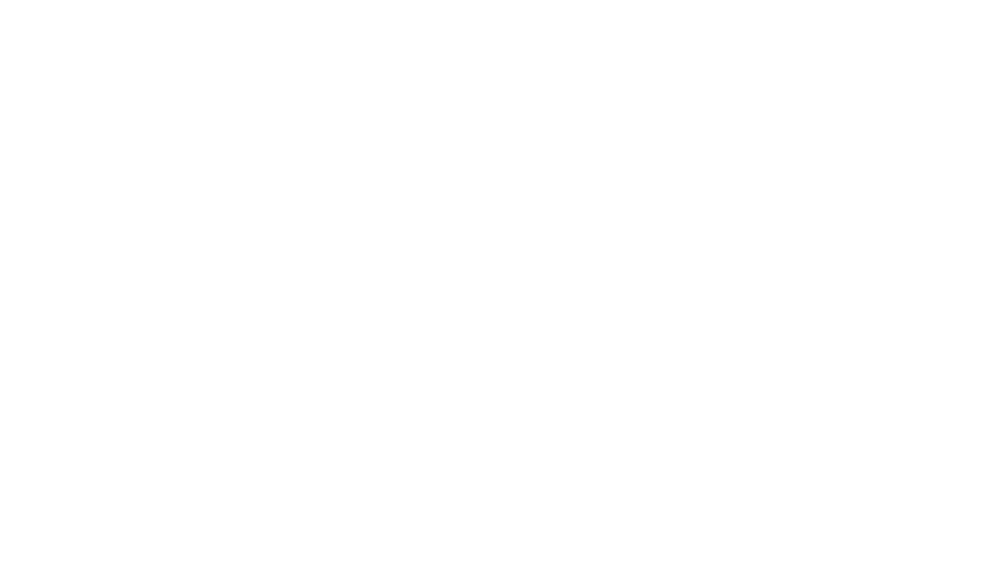
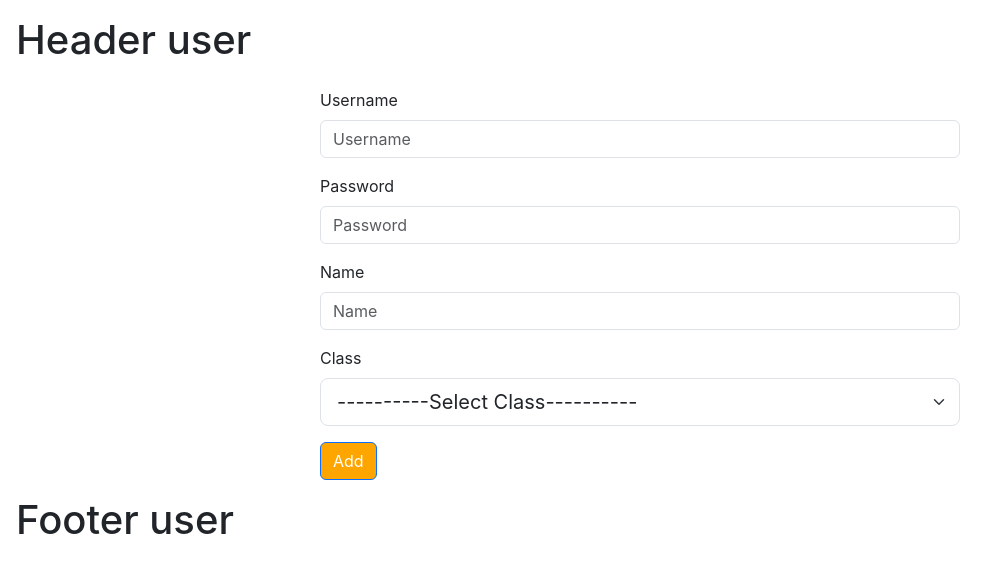
Before and after one commit to ntnghia-it01/example-fe-wd19304, a React (Create React App) app: page /register in a window 1280 px wide. Before the commit this address had no page. Shown: the top 572 px of the page, without its empty margins (0-1004 px from the left). Built offline with nearby package versions, Linux system fonts and the light colour scheme.

Commit message:
commit 2025.03.29

```diff
--- a/package.json
+++ b/package.json
@@ -11,6 +11,7 @@
     "react": "^19.0.0",
     "react-bootstrap": "^2.10.9",
     "react-dom": "^19.0.0",
+    "react-hook-form": "^7.55.0",
     "react-router": "^7.4.0",
     "react-scripts": "5.0.1",
     "web-vitals": "^2.1.4"
--- a/src/App.js
+++ b/src/App.js
@@ -9,6 +9,8 @@
 import Login from './pages/Login';
 import Products from './pages/Products';
 import MainUser from "./pages/MainUser";
+import Register from "./pages/Register";
+import RegsiterHookForm from "./pages/RegsiterHookForm";
 
 const App = () => {
 
@@ -23,6 +25,8 @@
         <Route index element={<Home/>}/>
         {/* Route con không có dấu / phía trước */}
         <Route path="login"  element={<Login/>}/>
+        <Route path="register"  element={<Register/>}/>
+        <Route path="register-hook-form"  element={<RegsiterHookForm/>}/>
       </Route>
 
       {/* <Route path="/admin" element={<MainAdmin/>}> */}
@@ -37,4 +41,7 @@
   );
 };
 
+// Tạo 1 trang Đăng ký với url /register
+// username, password, name, class (dropdown: WD19301 -> WD19304)
+
 export default App;
--- /dev/null
+++ b/src/pages/Register/index.jsx
@@ -0,0 +1,104 @@
+import {useState} from 'react'
+
+const Register = () => {
+  // Tạo 4 state và function để nhận dữ liệu khi người dung nhập thông tin
+  // vào input và dropdown
+
+  const [username, setUsername] = useState("");
+  const [password, setPassword] = useState("");
+  const [name, setName] = useState("");
+  const [className, setClassName] = useState("-1");
+
+  const [errUsername, setErrUsername] = useState(null);
+  const [errPassword, setErrPassword] = useState(null);
+  const [errName, setErrName] = useState(null);
+  const [errClassName, setErrClassName] = useState(null);
+
+  const handleClick = ()=> {
+    // if(username.trim() === ""){
+    if(username.trim().length == 0){
+      setErrUsername("Username Error!");
+    }
+
+    if(className == -1){ //TH1
+    // if(className === "-1"){ //TH2
+      setClassName("Class name error!");
+    }
+  }
+
+  // Tạo 1 hàm nhận sự kiện click vào nút thêm
+  // Thực hiện kiểm tra nội dung trong form
+  // Username không được bỏ trống
+  // Password không được bỏ trống và có ít nhất 6 ký tự
+  // Name không được bỏ trống
+  // Class bắt buộc chọn
+
+  // Khi những lỗi này xảy ra sẽ được thông bên dưới ô input tương ứng
+
+  // Tạo 1 hàm để nhận sự kiện sử lý
+  // Tạo 4 state error giá trị mặc định là null, tương ứng 4 state giá trị
+  // Nếu error nào khác null thì hiển thị giá trị nó lên giao diện
+
+
+  const handleChangeUsername = (props)=>{
+    setUsername(props.target.value);
+  }
+
+  const handleChangePassword = (props)=>{
+    setPassword(props.target.value);
+  }
+
+  const handleChangeName = (props)=>{
+    setUsername(props.target.value);
+  }
+
+  const handleChangeClassName = (props)=>{
+    setClassName(props.target.value);
+  }
+
+  return (
+    <div className="col-6 offset-3">
+      <div class="mb-3">
+        <label for="" class="form-label">
+          Username
+        </label>
+        <input onChange={handleChangeUsername} type="text" class="form-control" placeholder="Username" />
+        {/* Nếu errUsername != null || errUsername != undefind || errUsername == true || errUsername != 0 */}
+        {errUsername && <small className='text-danger'>{errUsername}</small>}
+      </div>
+
+      <div class="mb-3">
+        <label for="" class="form-label">
+          Password
+        </label>
+        <input onChange={handleChangePassword} type="text" class="form-control" placeholder="Password" />
+      </div>
+
+      <div class="mb-3">
+        <label for="" class="form-label">
+          Name
+        </label>
+        <input onChange={handleChangeName} type="text" class="form-control" placeholder="Name" />
+      </div>
+
+      <div class="mb-3">
+        <label for="" class="form-label">
+          Class
+        </label>
+        <select onChange={handleChangeClassName} class="form-select form-select-lg" name="" id="">
+          <option selected value="-1">----------Select Class----------</option>
+          <option value="1">WD19301</option>
+          <option value="2">WD19302</option>
+          <option value="3">WD19303</option>
+          <option value="4">WD19304</option>
+        </select>
+      </div>
+
+      <button onClick={handleClick} type="button" class="btn btn-primary">
+        Add
+      </button>
+    </div>
+  );
+};
+
+export default Register;
--- /dev/null
+++ b/src/pages/RegsiterHookForm/index.jsx
@@ -0,0 +1,65 @@
+import {useForm} from 'react-hook-form';
+
+const RegsiterHookForm = () => {
+  const {
+    register
+  } = useForm();
+
+  return (
+    <div className="col-6 offset-3">
+      <div class="mb-3">
+        <label for="" class="form-label">
+          Username
+        </label>
+        <input
+          type="text"
+          class="form-control"
+          placeholder="Username"
+          {...register("username", {
+            required: {value: true, message: "Required Error"}, // Bắt buộc nhập
+            maxLength: {value: 100, message: ""},
+            minLength: {value: 5, message: ""},
+            min: {value: 0, message: ""},
+            max: {value: 100, message: ""},
+            pattern: {value: "", message: ""},
+            valueAsNumber: true,
+            valueAsDate: true
+          })}
+        />
+      </div>
+
+      <div class="mb-3">
+        <label for="" class="form-label">
+          Password
+        </label>
+        <input type="text" class="form-control" placeholder="Password" />
+      </div>
+
+      <div class="mb-3">
+        <label for="" class="form-label">
+          Name
+        </label>
+        <input type="text" class="form-control" placeholder="Name" />
+      </div>
+
+      <div class="mb-3">
+        <label for="" class="form-label">
+          Class
+        </label>
+        <select class="form-select form-select-lg" name="" id="">
+          <option selected value="-1">----------Select Class----------</option>
+          <option value="1">WD19301</option>
+          <option value="2">WD19302</option>
+          <option value="3">WD19303</option>
+          <option value="4">WD19304</option>
+        </select>
+      </div>
+
+      <button type="button" class="btn btn-primary">
+        Add
+      </button>
+    </div>
+  );
+};
+
+export default RegsiterHookForm;
```
Also changed, not shown: 1 other file (tests, documents, lock files or other folders).
